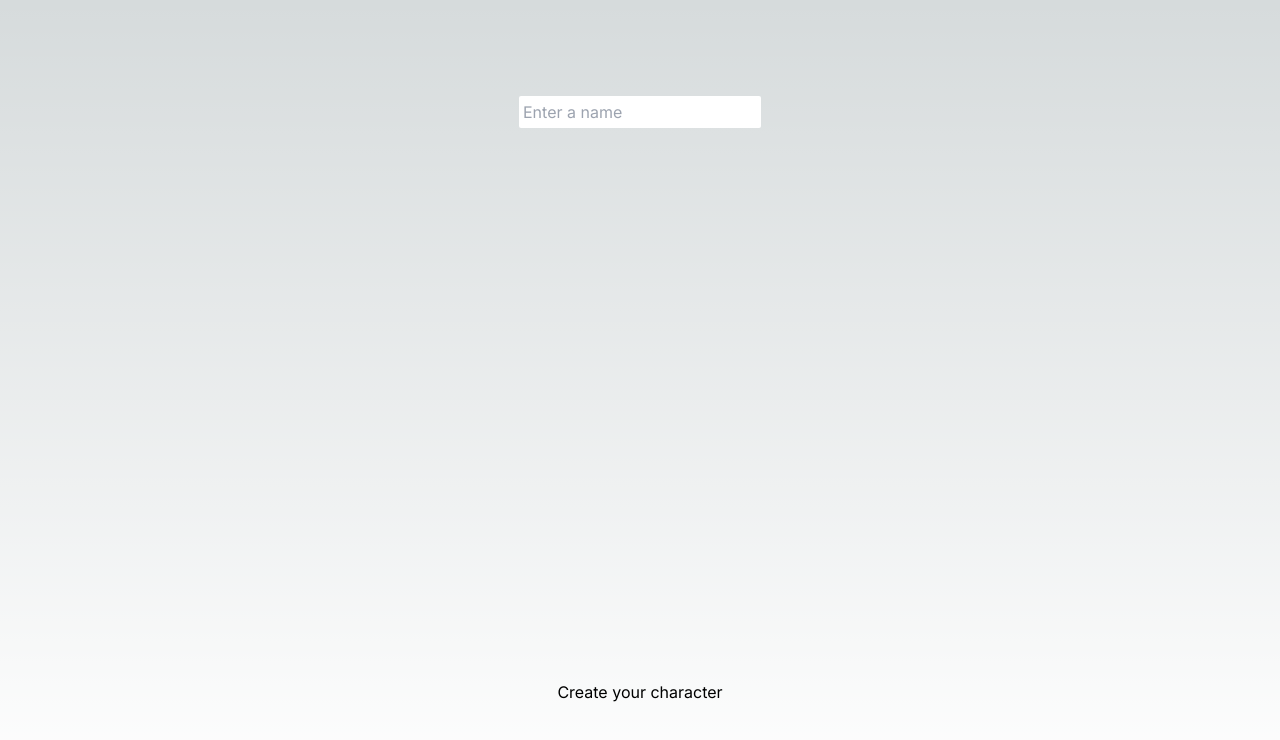
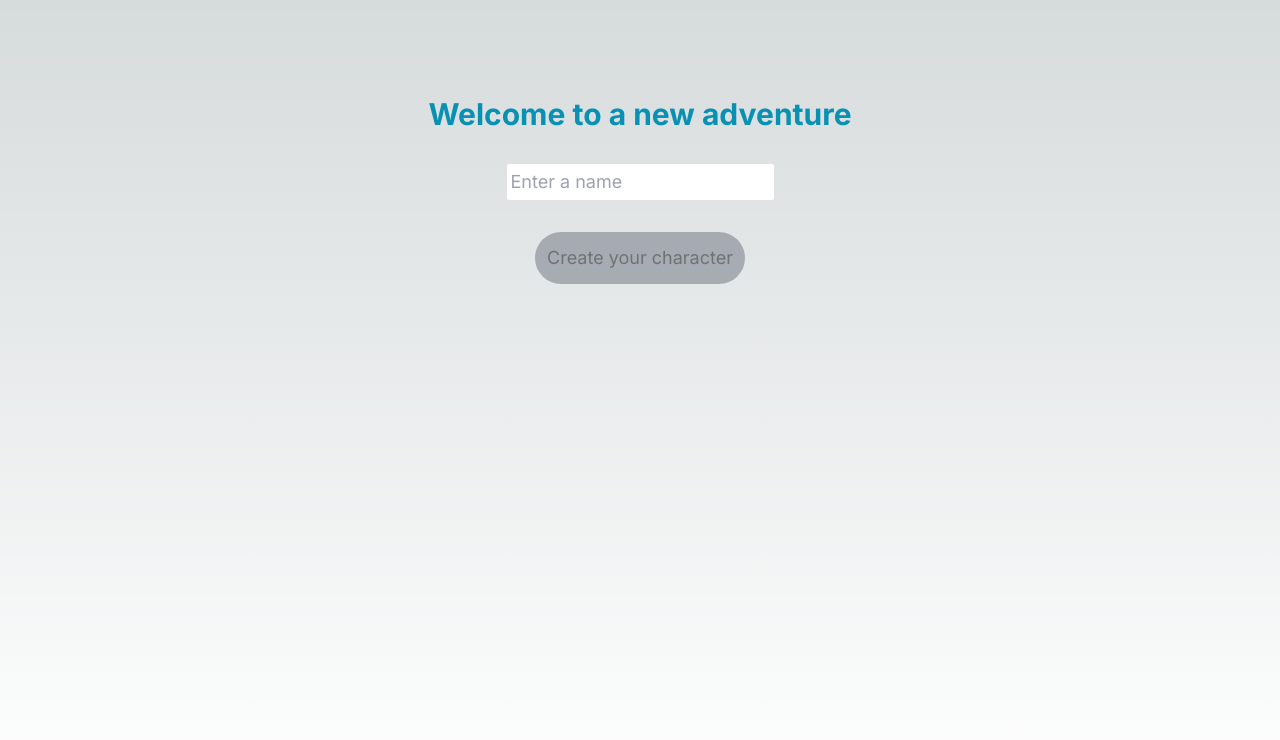
Before and after one commit to willot/path-to-somewhere, a Next.js app in the folder path-to-somewhere/: page / in a window 1280 px wide. Shown: the top 740 px of the page. Built offline with nearby package versions, Linux system fonts and the light colour scheme.

Commit message:
picking color is hard

```diff
--- a/path-to-somewhere/app/page.tsx
+++ b/path-to-somewhere/app/page.tsx
@@ -13,15 +13,17 @@ export default function Home() {
   }
 
   return (
-    <main className="flex min-h-screen flex-col items-center justify-between p-24">
+    <main className="flex min-h-screen flex-col items-center gap-8 p-24">
+      <h1 className="text-3xl font-bold text-cyan-600">Welcome to a new adventure</h1>
       <input
-        className="text-black p-1 rounded-sm"
+        className="text-black p-1 text-lg rounded-sm"
         onChange={(event) => {
           setName(event.target.value)
         }}
         placeholder="Enter a name"
         value={name} />
       <button
+      className="bg-cyan-600 p-3 text-lg rounded-full disabled:bg-gray-500 disabled:opacity-50 hover:bg-indigo-500"
         disabled={isNameFormated()}
         onClick={() => {
           router.push('/profile')
```
